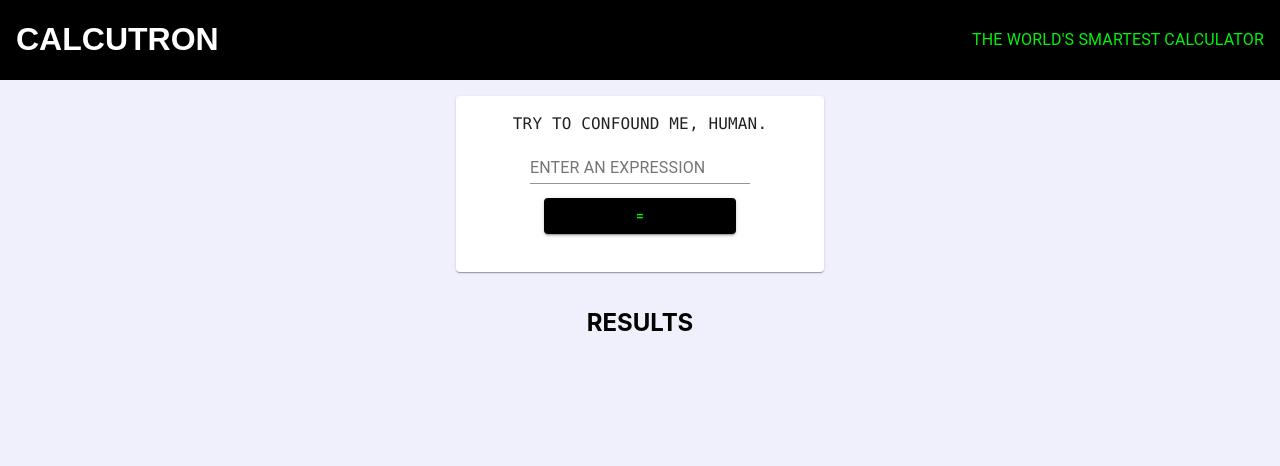
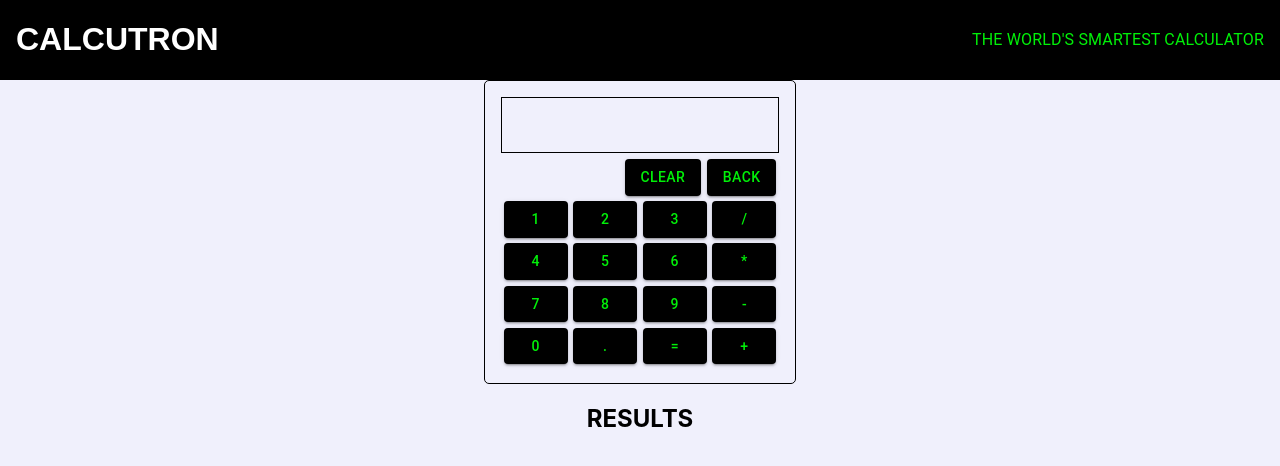
Before and after one commit to NJohnsonJ/calcutron, a React (Create React App) app: page / in a window 1280 px wide. Both pictures are taken after typing "Sample" into the empty fields and a click on the button "ENTER". Shown: the top 466 px of the page. Built offline with nearby package versions, Linux system fonts and the light colour scheme.

Commit message:
Add a calculator component
The old Calculator component was renamed to Evaluator.
The evaluator evaluates the expression.
The calculator provides buttons for entering numbers and operands.
Remove input validation and check for an unefined result from eval.

```diff
--- a/src/components/Calculator.tsx
+++ b/src/components/Calculator.tsx
@@ -1,128 +1,90 @@
 import React, { useState } from "react";
-import { Card, CardContent, Grid, Typography } from "@material-ui/core"
-import { Database } from "../api/database";
-import firebase from "firebase";
+import { Grid, Button, Typography } from "@material-ui/core";
 import styled from "styled-components";
-import BasicInput from "./BasicInput";
 
-// From the material ui source
-type Color =
-  | 'initial'
-  | 'inherit'
-  | 'primary'
-  | 'secondary'
-  | 'textPrimary'
-  | 'textSecondary'
-  | 'error';
+const CalculatorButton: React.FC<{onClick: () => void}> = ({onClick, ...props}) => (
+  <Button variant="contained" color="primary" onClick={onClick}>{props.children}</Button>
+);
 
-interface Props {
-  database: Database;
-  user: string;
-}
-
-/* Regular Expression to test for a valid expression
- * Can contain numbers of any length followed by any number of operation/number pairs.
- * The supported operations are addition, subtraction, multiplication, division and modulo.
- */
-const expressionRegexp = /^-{0,1}[0-9\s]+(?:[+-/*%]-{0,1}[0-9\s]+)*$/.compile();
-
-const Calculator: React.FC<Props> = ({ database, user }) => {
+export const Calculator: React.FC<{onSubmit: (value: string) => string}> = ({onSubmit}) => {
 
   const [input, setInput] = useState<string>("");
-  const [message, setMessage] = useState<string>("TRY TO CONFOUND ME, HUMAN.");
-  const [color, setColor] = useState<Color>("textPrimary");
+  const [containsResult, setContainsResult] = useState<boolean>(false);
 
-  function handleChange(e: React.ChangeEvent<HTMLInputElement>) {
-    e.preventDefault();
-    setInput(e.target.value);
-    generateMessage();
+  function handleClick(value: string) {
+    if (containsResult) {
+      clear();
+    }
+    setInput(prevState => prevState + value);
   }
 
-  function generateMessage() {
-    setColor("textPrimary");
-    if (message !== "") {
-      setMessage("VERY WELL, THEN.")
-    }
+  function clear() {
+    setInput("");
+    setContainsResult(false);
   }
 
-  function generateWaitingMessage() {
-    setColor("textPrimary")
-    setMessage("THE SUSPENSE IS KILLING ME.")
+  function backSpace() {
+    setInput(prevState => prevState.slice(0, prevState.length - 1));
   }
 
-  function generateSuccessMessage() {
-    setColor("secondary")
-    setMessage("BEHOLD. YOUR NEURONS ARE NO MATCH FOR MY TRANSISTORS.")
-  }
-
-  function generateErrorMessage() {
-    setColor("error");
-    setMessage("MATH DOES NOT CONTAIN LETTERS, HUMAN.")
-  }
-
-  function handleClick(e: React.MouseEvent<HTMLButtonElement>) {
-    if (input.length === 0) {
-      generateWaitingMessage();
-      return;
-    }
-
-    if (!validateInput(input)) {
-      generateErrorMessage();
-      return;
-    }
-
-    generateSuccessMessage();
-
-    let result = "DOES NOT COMPUTE";
-    try {
-      result = eval(input);
-    } catch (e) {
-      console.log(e);
-    }
-
-    database.save({
-      input,
-      result,
-      user,
-      time: firebase.database.ServerValue.TIMESTAMP
-    })
-
-    setInput("");
-  }
-
-  /**
-   * @param value A mathematical expression
-   * @returns true if the value is an expression, otherwise false.
-   */
-  function validateInput(value: string): boolean {
-    return expressionRegexp.test(value);
+  function handleSubmit() {
+    const result = onSubmit(input);
+    setInput(result);
+    setContainsResult(true);
   }
 
   return (
     <Wrapper>
-      <Card>
-        <CardContent>
-          <Grid container justify="center">
-            <Typography color={color}><code>{message}</code></Typography>
-            <BasicInput
-              label="ENTER AN EXPRESSION"
-              value={input}
-              buttonText="="
-              onChange={handleChange}
-              onSubmit={handleClick}
-            />
-          </Grid>
-        </CardContent>
-      </Card>
+      <Grid container direction="column">
+        <Typography>{input}</Typography>
+        <Grid container direction="row" justify="flex-end">
+          <CalculatorButton onClick={clear}>CLEAR</CalculatorButton>
+          <CalculatorButton onClick={backSpace}>BACK</CalculatorButton>
+        </Grid>
+        <Grid container direction="row">
+          <CalculatorButton onClick={() => handleClick("1")}>1</CalculatorButton>
+          <CalculatorButton onClick={() => handleClick("2")}>2</CalculatorButton>
+          <CalculatorButton onClick={() => handleClick("3")}>3</CalculatorButton>
+          <CalculatorButton onClick={() => handleClick("/")}>/</CalculatorButton>
+        </Grid>
+        <Grid container direction="row">
+          <CalculatorButton onClick={() => handleClick("4")}>4</CalculatorButton>
+          <CalculatorButton onClick={() => handleClick("5")}>5</CalculatorButton>
+          <CalculatorButton onClick={() => handleClick("6")}>6</CalculatorButton>
+          <CalculatorButton onClick={() => handleClick("*")}>*</CalculatorButton>
+        </Grid>
+        <Grid container direction="row">
+          <CalculatorButton onClick={() => handleClick("7")}>7</CalculatorButton>
+          <CalculatorButton onClick={() => handleClick("8")}>8</CalculatorButton>
+          <CalculatorButton onClick={() => handleClick("9")}>9</CalculatorButton>
+          <CalculatorButton onClick={() => handleClick("-")}>-</CalculatorButton>
+        </Grid>
+        <Grid container direction="row">
+          <CalculatorButton onClick={() => handleClick("0")}>0</CalculatorButton>
+          <CalculatorButton onClick={() => handleClick(".")}>.</CalculatorButton>
+          <CalculatorButton onClick={handleSubmit}>=</CalculatorButton>
+          <CalculatorButton onClick={() => handleClick("+")}>+</CalculatorButton>
+        </Grid>
+      </Grid>
     </Wrapper>
   )
 }
 
 const Wrapper = styled.div`
+  border: 1px solid black;
+  border-radius: 5px;
+  padding: 1em;
   p {
-    word-wrap: normal;
+    border: 1px solid black;
+    border-radius: 0;
+    height: 3em;
+    text-align: right;
+    margin-bottom: 0.2em;
+    padding: 0.2em;
   }
-  width: 400px;
+  button {
+    margin: 0.2em !important;
+  }
 `;
 
 export default Calculator;
```
Also changed, not shown: src/components/Evaluator.tsx (added, +122 -0 lines).
